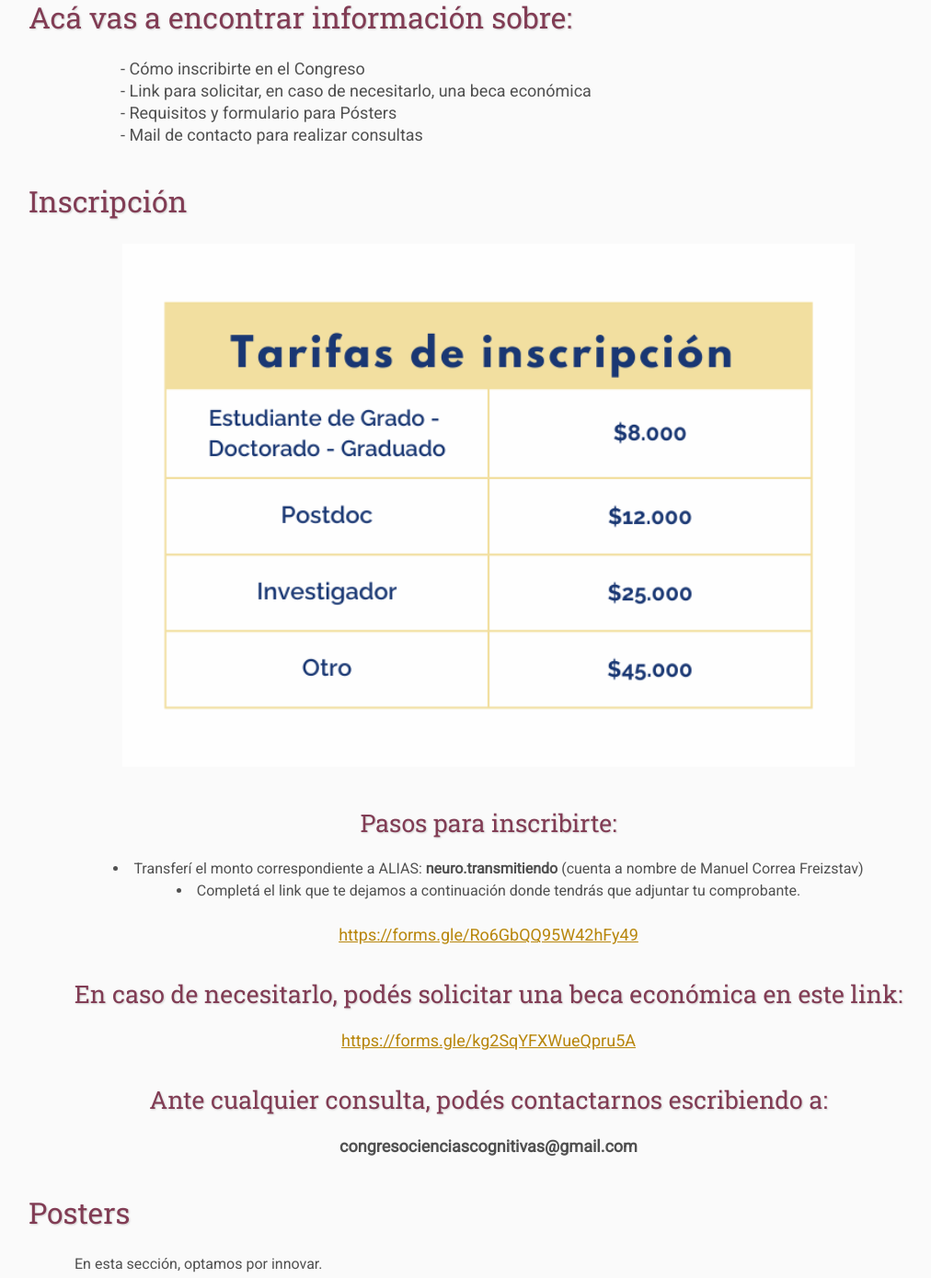
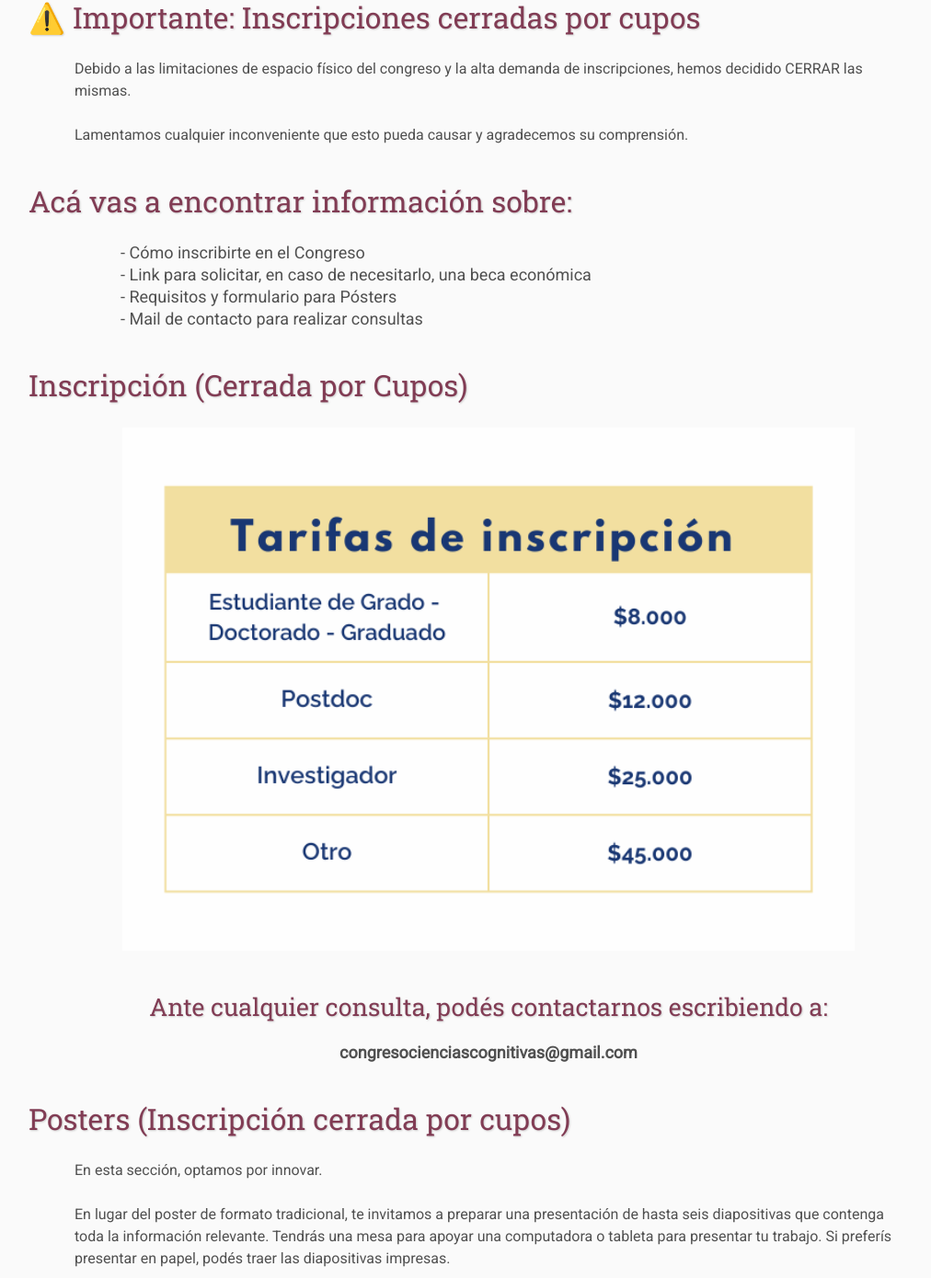
Before and after one commit to congreso-ciencias-cognitivas/congreso-ciencias-cognitivas-2024, a plain HTML site: page registration/index.html in a window 1280 px wide. Shown: the part 595-1985 px from the top of the page at 92% size, without its empty margins (109-1121 px from the left). Drawn offline with Linux system fonts and the light colour scheme; files that its build step writes are made by us from their sources.

Commit message:
update registration and index. Falta de cupos

```diff
--- a/registration/index.html
+++ b/registration/index.html
@@ -46,6 +46,16 @@
 
     <br>
 
+    <h2>⚠️ Importante: Inscripciones cerradas por cupos</h2>
+
+    <p>
+        Debido a las limitaciones de espacio físico del congreso y la alta demanda de inscripciones, hemos decidido CERRAR las mismas.
+    </p>
+
+    <p>
+        Lamentamos cualquier inconveniente que esto pueda causar y agradecemos su comprensión.
+    </p>
+
     <h2>Acá vas a encontrar información sobre:</h2>
 
     <p style="font-size: 18px;">
@@ -57,7 +67,7 @@
         </ul>
     </p>
 
-    <h2>Inscripción</h2>
+    <h2>Inscripción (Cerrada por Cupos)</h2>
 
     <table class="flyers">
         <tr>
@@ -67,6 +77,7 @@
         </tr>
     </table>
 
+<!--
     <div align="center">
         <h3>Pasos para inscribirte:</h3>
         <li> Transferí el monto correspondiente a ALIAS: <b>neuro.transmitiendo</b> (cuenta a nombre de Manuel Correa Freizstav)</li>
@@ -83,6 +94,8 @@
         </p>
     </div>
 
+    -->
+
     <div align="center">
         <h3>Ante cualquier consulta, podés contactarnos escribiendo a:</h3>
         <p style="font-size: 18px; text-align: center;">
@@ -90,7 +103,7 @@
         </p>
     </div>
 
-    <h2>Posters</h2>
+    <h2>Posters (Inscripción cerrada por cupos)</h2>
 
     <p>
         En esta sección, optamos por innovar.
```
Also changed, not shown: index.html (+1 -1 lines).
